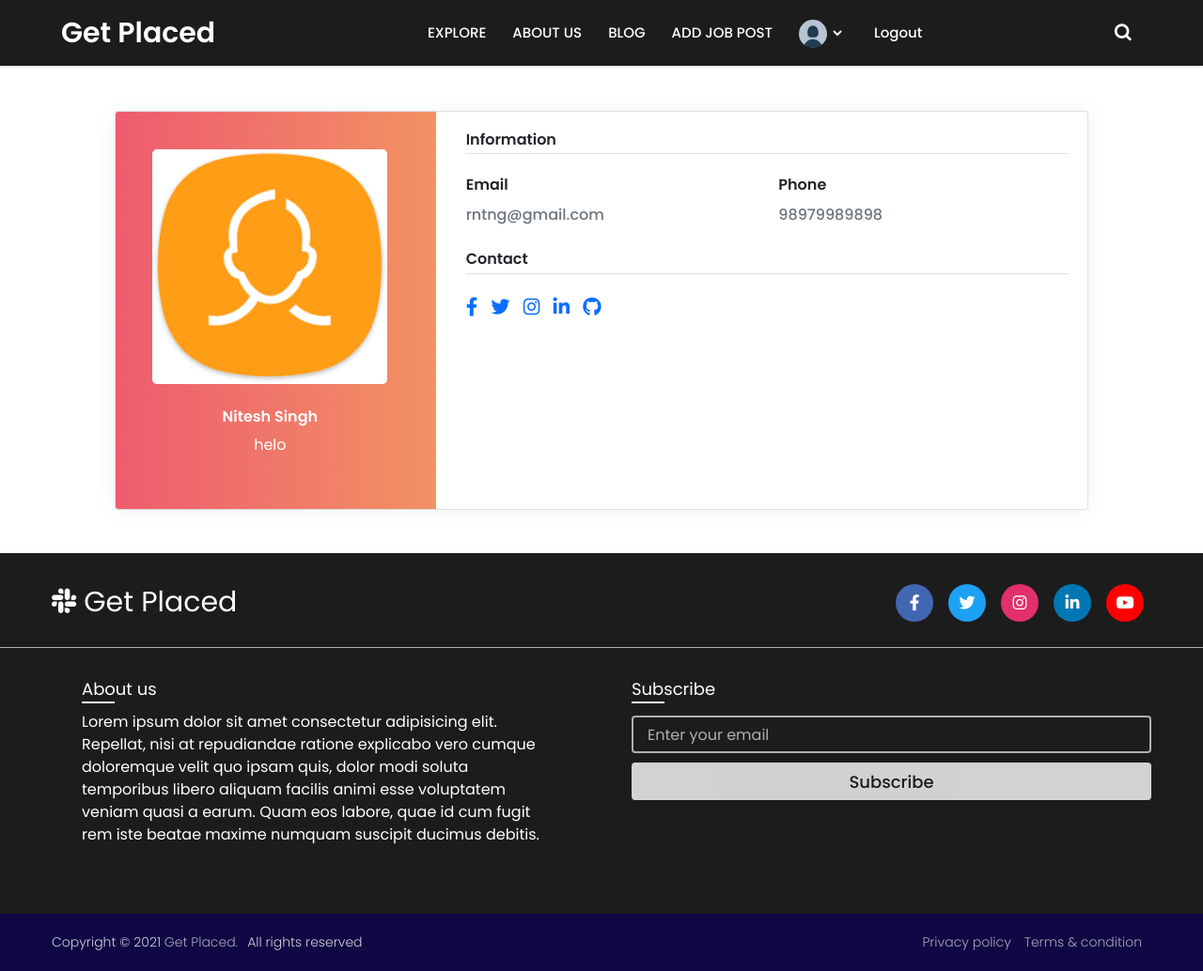
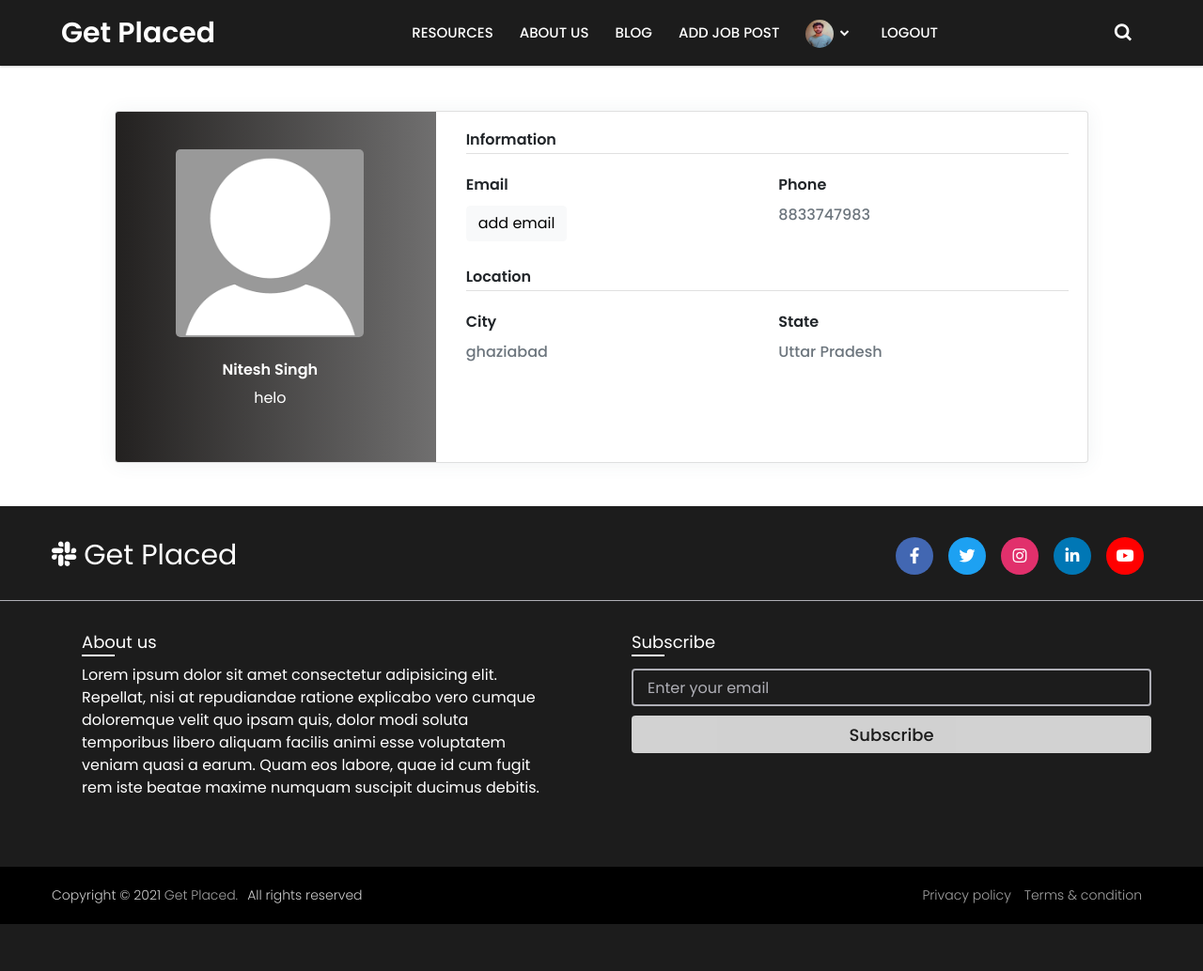
Before and after one commit to CS-Hunt/Get-Placed, a Django app: page /3/Profile/ in a window 1280 px wide. Shown: the whole page at 94% size. After the commit the page ends 984 px from the top, so only its background shows below. Run offline with Django 3.2, Linux system fonts and the light colour scheme; a user stored in the database is signed in; data comes from the database, SQL or seed files in the repository; some libraries are stand-ins or nearby versions.

Commit message:
Feature and updates related to styling

```diff
--- a/app/models.py
+++ b/app/models.py
@@ -25,6 +25,45 @@
     def get_absolute_url(self):
         return reverse("home")
 
+STATE_CHOICES=(
+    ('Andaman & Nicobar Islands','Andaman & Nicobar Islands'),
+    ('Andhra Pradesh','Andhra Pradesh'),
+    ('Arunachal Prasedh','Arunachal Prasedh'),
+    ('Assam','Assam'),
+    ('Bihar','Bihar'),
+    ('Chandigarh','Chandigarh'),
+    ('Chhattisgarh','Chhattisgarh'),
+    ('Dadra & Nagar Haveli','Dadra & Nagar Haveli'),
+    ('Daman & Diu','Daman & Diu'),
+    ('Delhi','Delhi'),
+    ('Goa','Goa'),
+    ('Gujarat','Gujarat'),
+    ('Haryana','Haryana'),
+    ('Himachal Pradesh','Himachal Pradesh'),
+    ('Jammu & Kashmir','Jammu & Kashmir'),
+    ('Jharkhand','Jharkhand'),
+    ('Karnataka','Karnataka'),
+    ('Kerala','Kerala'),
+    ('Lakshadweep','Lakshadweep'),
+    ('Madhya Pradesh','Madhya Pradesh'),
+    ('Maharashtra','Maharashtra'),
+    ('Manipur','Manipur'),
+    ('Meghalaya','Meghalaya'),
+    ('Mizoram','Mizoram'),
+    ('Nagaland','Nagaland'),
+    ('Odisha','Odisha'),
+    ('Puducherry','Puducherry'),
+    ('Punjab','Punjab'),
+    ('Rajasthan','Rajasthan'),
+    ('Sikkim','Sikkim'),
+    ('Tamil Nadu','Tamil Nadu'),
+    ('Telengana','Telengana'),
+    ('Tripura','Tripura'),
+    ('Uttarakhand','Uttarakhand'),
+    ('Uttar Pradesh','Uttar Pradesh'),
+    ('West Bengal','West Bengal'),
+)
+
 GENDER = (
     ('Male','Male'),
     ('Female','Female'),
@@ -34,9 +73,14 @@
     user = models.OneToOneField(User,null=True, on_delete=models.CASCADE)
     bio = models.TextField()
     profile_pic = models.ImageField(null=True, blank=True, upload_to="images/profile/")
-    website_url = models.CharField(max_length=255,null=True, blank=True)
+    Mobile_Number = models.CharField(max_length=12)
+    Gender = models.CharField(choices=GENDER,max_length=50)
+    city=models.CharField(max_length=50)
+    state=models.CharField(choices=STATE_CHOICES,max_length=50)
+    twitter_url = models.CharField(max_length=255,null=True, blank=True)
+    instagram_url = models.CharField(max_length=255,null=True, blank=True)
     linkdin_url = models.CharField(max_length=255,null=True, blank=True)
-    Gender = models.CharField(choices=GENDER,max_length=50)
+    github_url = models.CharField(max_length=255,null=True, blank=True)
 
     def __str__(self):
         return str(self.user)
--- a/app/static/app/css/app.css
+++ b/app/static/app/css/app.css
@@ -5,9 +5,7 @@
   box-sizing: border-box;
   font-family: 'Poppins', sans-serif;
 }
-body{
-  background-color: #222222;
-}
+
 nav{
   /* position: fixed; */
   top: 0;
@@ -488,7 +486,7 @@
 }
 footer .bottom-details{
   width: 100%;
-  background: #0F0844;
+  background: #000000;
 }
 footer .bottom-details .bottom_text{
   max-width: 1250px;
--- a/app/static/app/css/profile.css
+++ b/app/static/app/css/profile.css
@@ -1,7 +1,13 @@
 body {
     background-color: #f9f9fa
 }
-
+#loading{
+    position: fixed;
+    width:100%;
+    height: 100vh;
+    background: rgb(0, 0, 0) url('https://i.pinimg.com/originals/4f/43/2d/4f432d9234988a5f33b26e0ba06bc6fe.gif') no-repeat center;
+    z-index:9999;
+  }
 .padding {
     padding: 3rem !important
 }
@@ -31,8 +37,8 @@
 }
 
 .bg-c-lite-green {
-    background: -webkit-gradient(linear, left top, right top, from(#f29263), to(#ee5a6f));
-    background: linear-gradient(to right, #ee5a6f, #f29263)
+    background: -webkit-gradient(linear, left top, right top, from(#201e1d), to(#4e4d4dce));
+    background: linear-gradient(to right, #201e1d, #4e4d4dce)
 }
 
 .user-profile {
--- a/app/static/app/js/app.js
+++ b/app/static/app/js/app.js
@@ -1,3 +1,11 @@
+/*  Preloader */
+let preloader = document.getElementById('loading');
+
+const onLoad = () => {
+    preloader.style.display = 'none';
+}
+
+
 // search-box open close js code
 console.log("hi")
 let navbar = document.querySelector(".navbar");
--- a/app/templates/account/user_profile.html
+++ b/app/templates/account/user_profile.html
@@ -10,9 +10,9 @@
                             <div class="card-block text-center text-white">
                                 <div class="m-b-25">
                                 {% if page_user.profile_pic %}
-                                        <img src="{{page_user.profile_pic.url}}" height="200" width="250" class="img-radius img-fluid" alt="User-Profile-Image">
+                                        <img src="{{page_user.profile_pic.url}}" height="150" width="200" class="img-radius img-fluid" alt="User-Profile-Image">
                                 {% else %}
-                                        <img src="{% static 'app/images/default1.png' %}" height="200" width="250" class="img-radius img-fluid" alt="User-Profile-Image">
+                                        <img src="{% static 'app/images/default2.png' %}" height="150" width="200" class="img-radius img-fluid" alt="User-Profile-Image">
                                 {% endif %}
                                  </div>
                                 <h6 class="f-w-600">{{ page_user.user.first_name|capfirst }} {{page_user.user.last_name|capfirst }}</h6>
@@ -20,18 +20,40 @@
                             </div>
                         </div>
                         <div class="col-sm-8">
+                        {% if user.is_authenticated %}
+                        {% if user.id == profile.user.id %}
+                                                <div style="float:right;" class="mt-1 mr-1">
+                                                    <a href="{% url 'edit_profile' user.profile.id %}" class="btn btn-light" >Edit profile</a>
+                                                </div>
+                        {% endif %}
+                        {% endif %}
                             <div class="card-block">
                                 <h6 class="m-b-20 p-b-5 b-b-default f-w-600">Information</h6>
                                 <div class="row">
                                     <div class="col-sm-6">
                                         <p class="m-b-10 f-w-600">Email</p>
-                                        <h6 class="text-muted f-w-400">rntng@gmail.com</h6>
+                                        {% if not page_user.user.email %}
+                                            <a href="{% url 'user_edit' %}" class="btn btn-light">add email</a>
+                                        {% endif %}
+                                        <h6 class="text-muted f-w-400">{{page_user.user.email}}</h6>
                                     </div>
                                     <div class="col-sm-6">
                                         <p class="m-b-10 f-w-600">Phone</p>
-                                        <h6 class="text-muted f-w-400">98979989898</h6>
+                                        <h6 class="text-muted f-w-400">{{page_user.Mobile_Number}}</h6>
                                     </div>
                                 </div>
+                                <h6 class="m-b-20 m-t-40 p-b-5 b-b-default f-w-600">Location</h6>
+                                <div class="row">
+                                    <div class="col-sm-6">
+                                        <p class="m-b-10 f-w-600">City</p>
+                                        <h6 class="text-muted f-w-400">{{page_user.city}}</h6>
+                                    </div>
+                                    <div class="col-sm-6">
+                                        <p class="m-b-10 f-w-600">State</p>
+                                        <h6 class="text-muted f-w-400">{{page_user.state}}</h6>
+                                    </div>
+                                </div>
+                                {% if page_user.twitter_url or page_user.instagram_url or page_user.linkdin_url or page_user.github_url %}
                                 <h6 class="m-b-20 m-t-40 p-b-5 b-b-default f-w-600">Contact</h6>
                                 {% comment %} <div class="row">
                                     <div class="col-sm-6">
@@ -44,12 +66,21 @@
                                     </div>
                                 </div> {% endcomment %}
                                 <ul class="social-link media-icons list-unstyled m-t-40 m-b-10">
-                                    <li><a href="#"><i class="fab fa-facebook-f"></i></a></li>
-                                    <li><a href="#"><i class="fab fa-twitter"></i></a></li>
-                                    <li><a href="#"><i class="fab fa-instagram"></i></a></li>
-                                    <li><a href="#"><i class="fab fa-linkedin-in"></i></a></li>
-                                    <li><a href="#"><i class="fab fa-github"></i></a></li>
+
+                                {% if page_user.twitter_url %}
+                                <li><a href="{{ page_user.twitter_url}}"><i class="fab fa-twitter text-primary"></i></a></li>
+                                {% endif %}
+                                {% if page_user.instagram_url %}
+                                <li><a href="{{ page_user.instagram_url}}"><i class="fab fa-instagram text-danger"></i></a></li>
+                                {% endif %}
+                                {% if page_user.linkdin_url %}
+                                <li><a href="{{ page_user.linkdin_url}}"><i class="fab fa-linkedin-in text-primary"></i></a></li>
+                                {% endif %}
+                                {% if page_user.github_url %}
+                                <li><a href="{{ page_user.github_url }}"><i class="fab fa-github text-dark"></i></a></li>
+                                {% endif %}
                                 </ul>
+                                {% endif %}
                             </div>
                         </div>
                     </div>
--- a/app/templates/app/base.html
+++ b/app/templates/app/base.html
@@ -14,7 +14,8 @@
     <link href="https://cdn.jsdelivr.net/npm/bootstrap@5.0.2/dist/css/bootstrap.min.css" rel="stylesheet" integrity="sha384-EVSTQN3/azprG1Anm3QDgpJLIm9Nao0Yz1ztcQTwFspd3yD65VohhpuuCOmLASjC" crossorigin="anonymous">
     <meta name="viewport" content="width=device-width, initial-scale=1.0">
    </head>
-<body>
+<body onload="onLoad()">
+<div id="loading"></div>
   <nav class="mb-5">
     <div class="navbar">
       <i class='bx bx-menu'></i>
@@ -25,7 +26,7 @@
           <i class='bx bx-x' ></i>
         </div>
         <ul class="links">
-          <li><a href="{% url "home" %}">EXPLORE</a></li>
+          <li><a href="{% url "home" %}">RESOURCES</a></li>
 
           {% comment %} <li>
             <a href="#">JAVASCRIPT</a>
@@ -65,7 +66,7 @@
 
               <li><a href="{% url "show_profile" user.profile.id %}">{{user.username|capfirst}}</a></li>
               {% comment %} <li><a href="{% url "user_edit" user.profile.id %}">Edit settings</a></li> {% endcomment %}
-              <li><a href="{% url "edit_profile" user.profile.id %}">Edit profile page</a></li>
+              <li><a href="{% url "edit_profile" user.profile.id %}">Edit profile</a></li>
             {% else %}
 
                <li><a href="{% url  'create_profile' %}">Create profile page</a></li>
@@ -94,7 +95,7 @@
               </li>
             </ul>
           </li>
-            <li><a href="{% url "account_logout" %}">Logout</a></li>
+            <li><a href="{% url "account_logout" %}">LOGOUT</a></li>
 
           {% else %}
             <li><a href="{% url "account_login" %}">Login</a></li>
--- a/app/templates/app/home.html
+++ b/app/templates/app/home.html
@@ -4,7 +4,7 @@
 <div class="mt-5">
 {% if Placement_Company_Detail_list %}
     {% for Placement_Company_Detail in object_list %}
-       <div class="container mt-1">
+       <div class="container ">
         <div class="card mb-3" style="max-width: 840px;">
             <div class="row g-0" href="{% url 'Job_Description' Placement_Company_Detail.pk %}">
                 <div class="col-md-4">
--- a/app/templates/blog/home.html
+++ b/app/templates/blog/home.html
@@ -50,7 +50,7 @@
                         {% endif %}
                         {% endif %}
 
-                        <p class="card-text">{{StudentBlogModel.snippet}}</p>
+                        <p class="card-text">{{StudentBlogModel.snippet|truncatechars:100}}</p>
                     </div>
                 </div>
             </div>
```
Also changed, not shown: app/forms.py (+15 -5 lines), app/migrations/0008_auto_20210729_1941.py (added), app/migrations/0009_auto_20210729_1951.py (added), app/static/app/images/default2.png (added), db.sqlite3, media/images/profile/Nitesh.jpeg (added), media/images/profile/Niteshadmin.jpeg (added), 1 other file.
